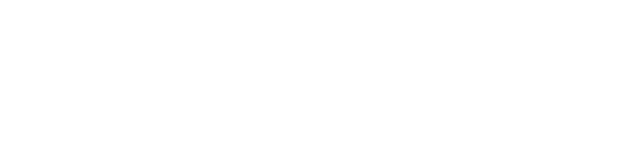
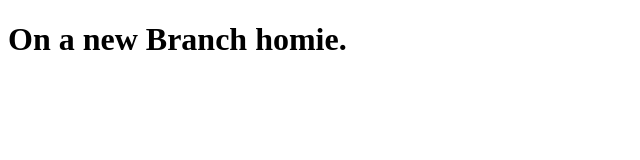
Before and after one commit to RyLuras/bcp-app, a plain HTML site: page index.html in a window 1280 px wide. Shown: the whole page, without its empty margins (0-640 px from the left). Drawn offline with Linux system fonts and the light colour scheme.

Commit message:
first new branch commit

```diff
--- a/index.html
+++ b/index.html
@@ -7,6 +7,7 @@
     <title>Document</title>
 </head>
 <body>
+    <h1>On a new Branch homie.</h1>
     <script>
 
     </script>
```
